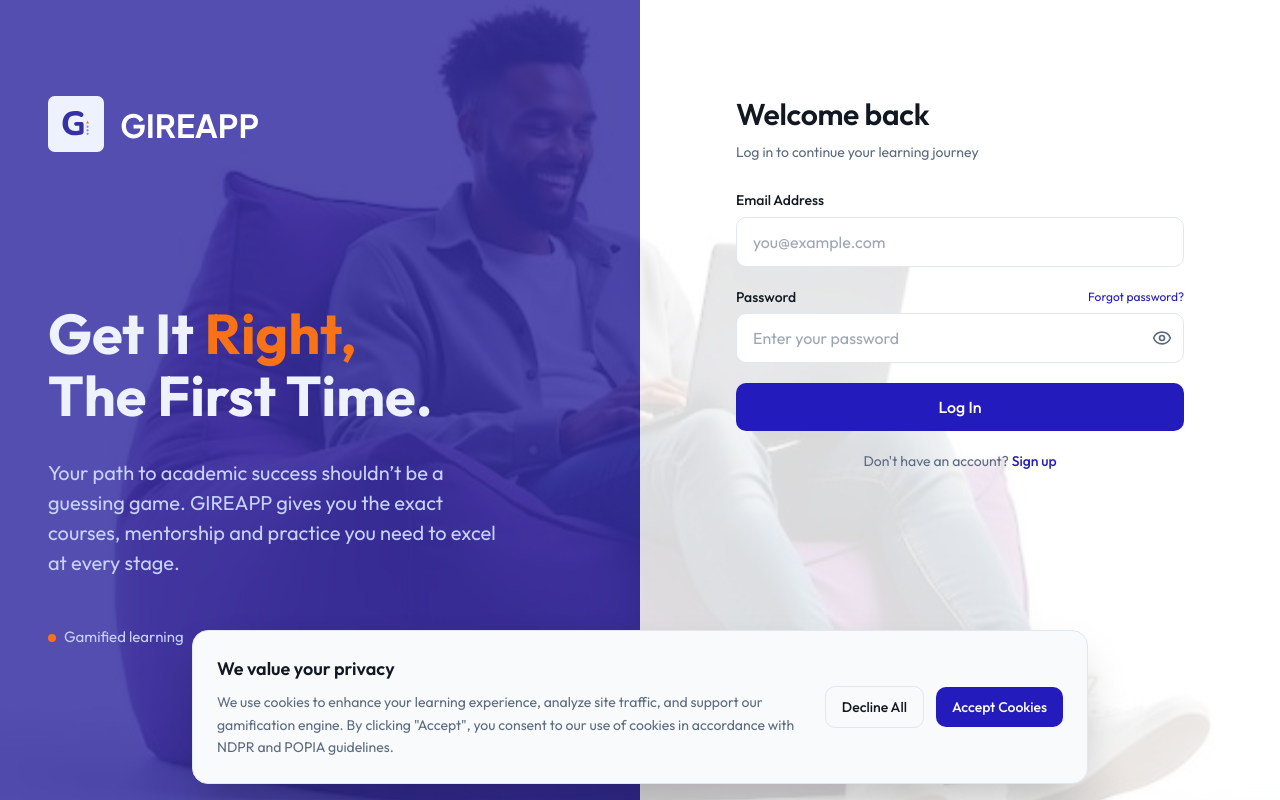
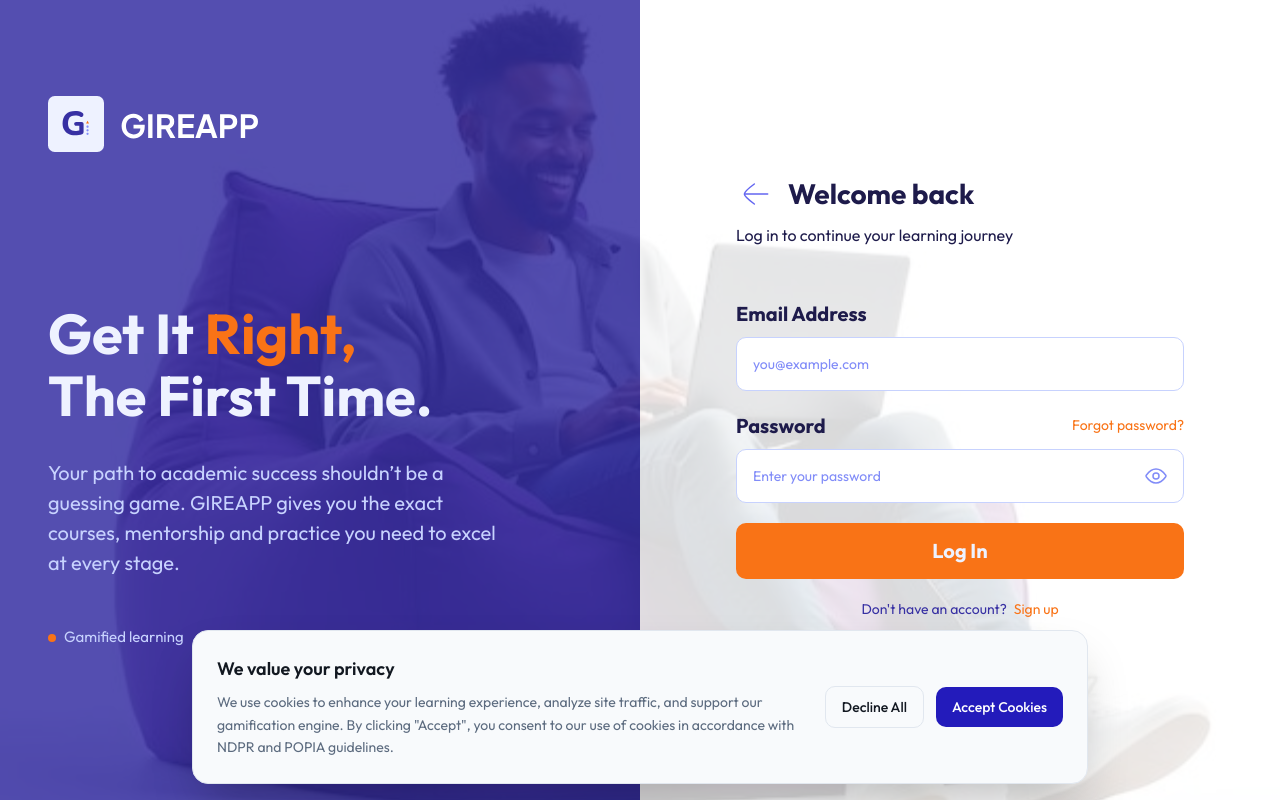
Before and after one commit to gireapp/gireapp-frontend, a Next.js app: page /login in a window 1280 px wide. Built offline with nearby package versions, Linux system fonts and the light colour scheme; no server answers.

Commit message:
refactor: update login and register forms with custom SVG password icons and redesigned UI components

```diff
--- a/src/app/(auth)/login/page.tsx
+++ b/src/app/(auth)/login/page.tsx
@@ -1,4 +1,5 @@
 import type { Metadata } from 'next';
+import Link from 'next/link';
 import { LoginForm } from '@/features/auth/login-form';
 
 export const metadata: Metadata = {
@@ -8,10 +9,24 @@
 
 export default function LoginPage() {
   return (
-    <div className="space-y-6">
-      <div className="space-y-2">
-        <h1 className="text-h2 text-foreground">Welcome back</h1>
-        <p className="text-body-sm text-muted-foreground">
+    <div className="w-full max-w-[490px] mx-auto flex flex-col gap-8 lg:min-h-[calc(100vh-200px)] justify-center">
+      <div className="inline-flex w-full max-w-[466px] flex-col items-start gap-2">
+        <div className="inline-flex items-center justify-start gap-3">
+          <Link
+            href="/"
+            className="relative h-10 w-10 shrink-0 hover:bg-indigo-50/50 rounded-lg transition-colors flex items-center justify-center cursor-pointer"
+            aria-label="Go back to landing page"
+          >
+            <svg width="40" height="40" viewBox="0 0 40 40" fill="none" xmlns="http://www.w3.org/2000/svg" aria-hidden="true">
+              <path d="M9.1665 20.0034H31.6665" stroke="#6366F1" strokeWidth="1.5" strokeLinecap="round" strokeLinejoin="round"/>
+              <path d="M18.3334 30.0033C18.3334 30.0033 8.33351 22.6383 8.3335 20.0031C8.33348 17.3679 18.3335 10.0032 18.3335 10.0032" stroke="#6366F1" strokeWidth="1.5" strokeLinecap="round" strokeLinejoin="round"/>
+            </svg>
+          </Link>
+          <h1 className="flex flex-col justify-center text-[28px] font-bold text-indigo-950 font-heading break-words">
+            Welcome back
+          </h1>
+        </div>
+        <p className="w-full text-[16px] text-indigo-950 font-sans font-normal break-words">
           Log in to continue your learning journey
         </p>
       </div>
--- a/src/features/auth/login-form.tsx
+++ b/src/features/auth/login-form.tsx
@@ -4,7 +4,7 @@
 import { useRouter, useSearchParams } from 'next/navigation';
 import Link from 'next/link';
 import { useEffect, useState, useCallback } from 'react';
-import { Eye, EyeOff, Loader2 } from 'lucide-react';
+import { Loader2 } from 'lucide-react';
 import { loginAction } from '@/features/auth/actions';
 import type { ApiResponse } from '@gireapp/shared';
 import { toast } from 'sonner';
@@ -89,8 +89,8 @@
     <form action={formAction} className="space-y-5">
       <input type="hidden" name="callbackUrl" value={callbackUrl} />
 
-      <div className="space-y-1.5">
-        <label htmlFor="login-email" className="text-sm font-medium text-foreground">
+      <div className="flex flex-col gap-2">
+        <label htmlFor="login-email" className="text-[20px] font-heading font-bold text-indigo-950 break-words">
           Email Address
         </label>
         <input
@@ -103,8 +103,8 @@
           value={values.email}
           onChange={(e) => handleChange('email', e.target.value)}
           onBlur={() => handleBlur('email')}
-          className={`w-full px-4 py-3 bg-background border rounded-lg text-foreground placeholder:text-muted-foreground/60 focus:outline-none focus:ring-2 focus:ring-ring focus:border-transparent transition-shadow ${
-            getError('email') || state.error ? 'border-destructive' : 'border-input'
+          className={`w-full h-[54px] px-4 bg-white rounded-lg border border-indigo-200 text-indigo-950 placeholder:text-indigo-400 text-[14px] font-sans font-normal break-words focus:outline-none focus:ring-2 focus:ring-indigo-400 transition-shadow ${
+            getError('email') || state.error ? 'border-destructive' : ''
           }`}
           aria-describedby={getError('email') ? 'email-error' : undefined}
           aria-invalid={getError('email') || !!state.error ? 'true' : undefined}
@@ -116,12 +116,12 @@
         )}
       </div>
 
-      <div className="space-y-1.5">
+      <div className="flex flex-col gap-2">
         <div className="flex items-center justify-between">
-          <label htmlFor="login-password" className="text-sm font-medium text-foreground">
+          <label htmlFor="login-password" className="text-[20px] font-heading font-bold text-indigo-950 break-words">
             Password
           </label>
-          <Link href="/forgot-password" className="text-xs text-primary hover:underline">
+          <Link href="/forgot-password" className="text-[14px] font-sans text-coral-500 font-normal hover:underline">
             Forgot password?
           </Link>
         </div>
@@ -136,8 +136,8 @@
             value={values.password}
             onChange={(e) => handleChange('password', e.target.value)}
             onBlur={() => handleBlur('password')}
-            className={`w-full px-4 py-3 pr-12 bg-background border rounded-lg text-foreground placeholder:text-muted-foreground/60 focus:outline-none focus:ring-2 focus:ring-ring focus:border-transparent transition-shadow ${
-              getError('password') || state.error ? 'border-destructive' : 'border-input'
+            className={`w-full h-[54px] px-4 pr-12 bg-white rounded-lg border border-indigo-200 text-indigo-950 placeholder:text-indigo-400 text-[14px] font-sans font-normal break-words focus:outline-none focus:ring-2 focus:ring-indigo-400 transition-shadow ${
+              getError('password') || state.error ? 'border-destructive' : ''
             }`}
             aria-describedby={getError('password') ? 'password-error' : undefined}
             aria-invalid={getError('password') || !!state.error ? 'true' : undefined}
@@ -145,10 +145,14 @@
           <button
             type="button"
             onClick={() => setShowPassword(!showPassword)}
-            className="absolute right-3 top-1/2 -translate-y-1/2 text-muted-foreground hover:text-foreground transition-colors"
+            className="absolute right-4 top-1/2 -translate-y-1/2 text-indigo-400 hover:text-indigo-500 transition-colors"
             aria-label={showPassword ? 'Hide password' : 'Show password'}
           >
-            {showPassword ? <EyeOff className="w-5 h-5" aria-hidden="true" /> : <Eye className="w-5 h-5" aria-hidden="true" />}
+            <svg className="w-6 h-6" viewBox="0 0 24 24" fill="none" xmlns="http://www.w3.org/2000/svg" aria-hidden="true">
+              <path d="M21.544 11.045C21.848 11.4713 22 11.6845 22 12C22 12.3155 21.848 12.5287 21.544 12.955C20.1779 14.8706 16.6892 19 12 19C7.31078 19 3.8221 14.8706 2.45604 12.955C2.15201 12.5287 2 12.3155 2 12C2 11.6845 2.15201 11.4713 2.45604 11.045C3.8221 9.12944 7.31078 5 12 5C16.6892 5 20.1779 9.12944 21.544 11.045Z" stroke="currentColor" strokeWidth="1.5"/>
+              <path d="M15 12C15 10.3431 13.6569 9 12 9C10.3431 9 9 10.3431 9 12C9 13.6569 10.3431 15 12 15C13.6569 15 15 13.6569 15 12Z" stroke="currentColor" strokeWidth="1.5"/>
+              {showPassword && <path d="M3 3L21 21" stroke="currentColor" strokeWidth="1.5" strokeLinecap="round" />}
+            </svg>
           </button>
         </div>
         {getError('password') && (
@@ -166,11 +170,11 @@
         type="submit"
         disabled={isPending}
         id="login-submit"
-        className="w-full flex items-center justify-center gap-2 px-6 py-3 bg-primary text-primary-foreground rounded-lg font-medium hover:opacity-90 transition-opacity disabled:opacity-50 disabled:cursor-not-allowed"
+        className="w-full flex items-center justify-center gap-2 h-[56px] mt-8 bg-coral-500 text-indigo-50 rounded-lg text-[20px] font-heading font-bold hover:bg-coral-600 transition-colors disabled:opacity-50 disabled:cursor-not-allowed"
       >
         {isPending ? (
           <>
-            <Loader2 className="w-4 h-4 animate-spin" aria-hidden="true" />
+            <Loader2 className="w-5 h-5 animate-spin" aria-hidden="true" />
             Logging in...
           </>
         ) : (
@@ -178,9 +182,9 @@
         )}
       </button>
 
-      <p className="text-center text-sm text-muted-foreground">
+      <p className="text-center text-[14px] font-sans text-indigo-800 mt-3">
         Don&apos;t have an account?{' '}
-        <Link href="/register" className="text-primary font-medium hover:underline">
+        <Link href="/register" className="text-coral-500 font-normal hover:underline ml-1">
           Sign up
         </Link>
       </p>
--- a/src/features/auth/register-form.tsx
+++ b/src/features/auth/register-form.tsx
@@ -10,7 +10,7 @@
 import { useRouter } from 'next/navigation';
 import Link from 'next/link';
 import { useEffect, useState, useCallback } from 'react';
-import { Eye, EyeOff, Loader2, CheckCircle } from 'lucide-react';
+import { Loader2, CheckCircle } from 'lucide-react';
 import { registerAction } from '@/features/auth/actions';
 import type { ApiResponse } from '@gireapp/shared';
 import { toast } from 'sonner';
@@ -229,7 +229,11 @@
             className="absolute right-4 top-1/2 -translate-y-1/2 text-indigo-400 hover:text-indigo-500 transition-colors"
             aria-label={showPassword ? 'Hide password' : 'Show password'}
           >
-            {showPassword ? <EyeOff className="w-5 h-5" aria-hidden="true" /> : <Eye className="w-5 h-5" aria-hidden="true" />}
+            <svg className="w-6 h-6" viewBox="0 0 24 24" fill="none" xmlns="http://www.w3.org/2000/svg" aria-hidden="true">
+              <path d="M21.544 11.045C21.848 11.4713 22 11.6845 22 12C22 12.3155 21.848 12.5287 21.544 12.955C20.1779 14.8706 16.6892 19 12 19C7.31078 19 3.8221 14.8706 2.45604 12.955C2.15201 12.5287 2 12.3155 2 12C2 11.6845 2.15201 11.4713 2.45604 11.045C3.8221 9.12944 7.31078 5 12 5C16.6892 5 20.1779 9.12944 21.544 11.045Z" stroke="currentColor" strokeWidth="1.5"/>
+              <path d="M15 12C15 10.3431 13.6569 9 12 9C10.3431 9 9 10.3431 9 12C9 13.6569 10.3431 15 12 15C13.6569 15 15 13.6569 15 12Z" stroke="currentColor" strokeWidth="1.5"/>
+              {showPassword && <path d="M3 3L21 21" stroke="currentColor" strokeWidth="1.5" strokeLinecap="round" />}
+            </svg>
           </button>
         </div>
         {getError('password') && (
@@ -267,7 +271,11 @@
             className="absolute right-4 top-1/2 -translate-y-1/2 text-indigo-400 hover:text-indigo-500 transition-colors"
             aria-label={showConfirm ? 'Hide password' : 'Show password'}
           >
-            {showConfirm ? <EyeOff className="w-5 h-5" aria-hidden="true" /> : <Eye className="w-5 h-5" aria-hidden="true" />}
+            <svg className="w-6 h-6" viewBox="0 0 24 24" fill="none" xmlns="http://www.w3.org/2000/svg" aria-hidden="true">
+              <path d="M21.544 11.045C21.848 11.4713 22 11.6845 22 12C22 12.3155 21.848 12.5287 21.544 12.955C20.1779 14.8706 16.6892 19 12 19C7.31078 19 3.8221 14.8706 2.45604 12.955C2.15201 12.5287 2 12.3155 2 12C2 11.6845 2.15201 11.4713 2.45604 11.045C3.8221 9.12944 7.31078 5 12 5C16.6892 5 20.1779 9.12944 21.544 11.045Z" stroke="currentColor" strokeWidth="1.5"/>
+              <path d="M15 12C15 10.3431 13.6569 9 12 9C10.3431 9 9 10.3431 9 12C9 13.6569 10.3431 15 12 15C13.6569 15 15 13.6569 15 12Z" stroke="currentColor" strokeWidth="1.5"/>
+              {showConfirm && <path d="M3 3L21 21" stroke="currentColor" strokeWidth="1.5" strokeLinecap="round" />}
+            </svg>
           </button>
         </div>
         {getError('confirmPassword') && (
```
